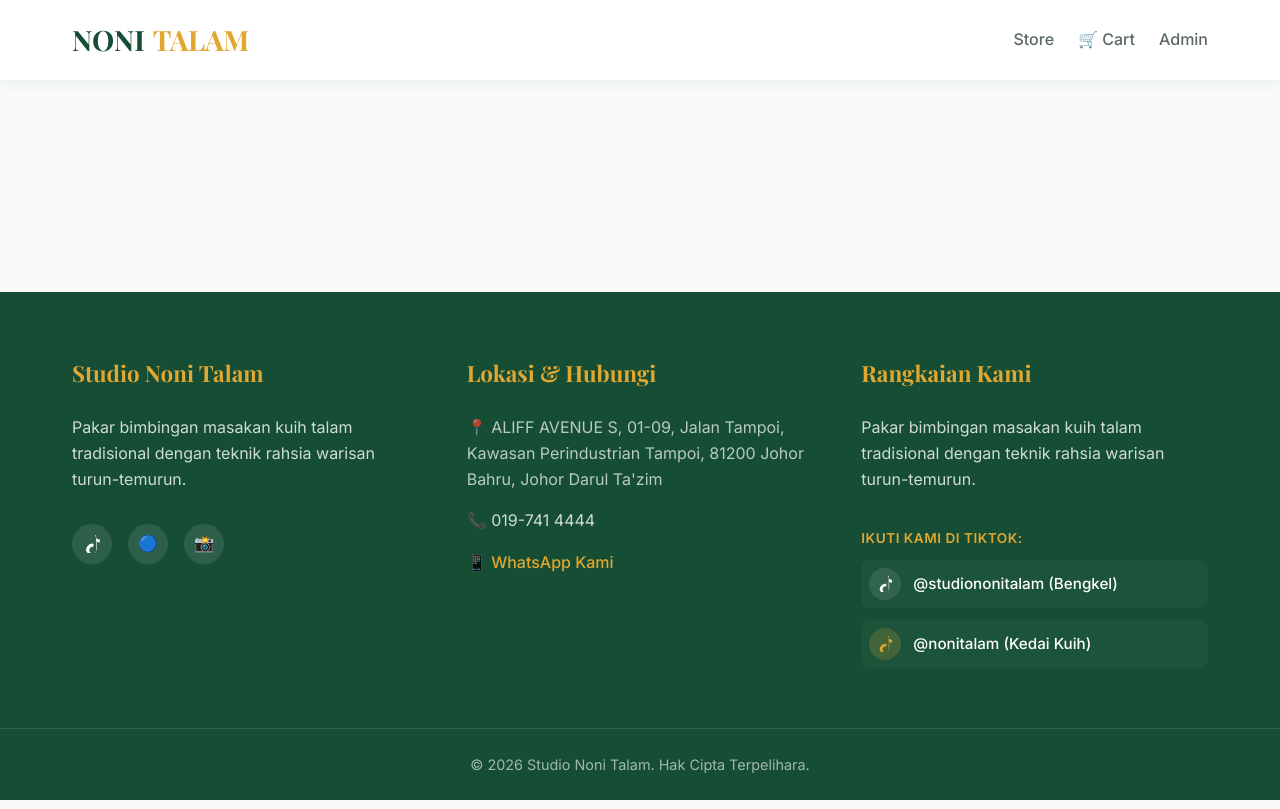
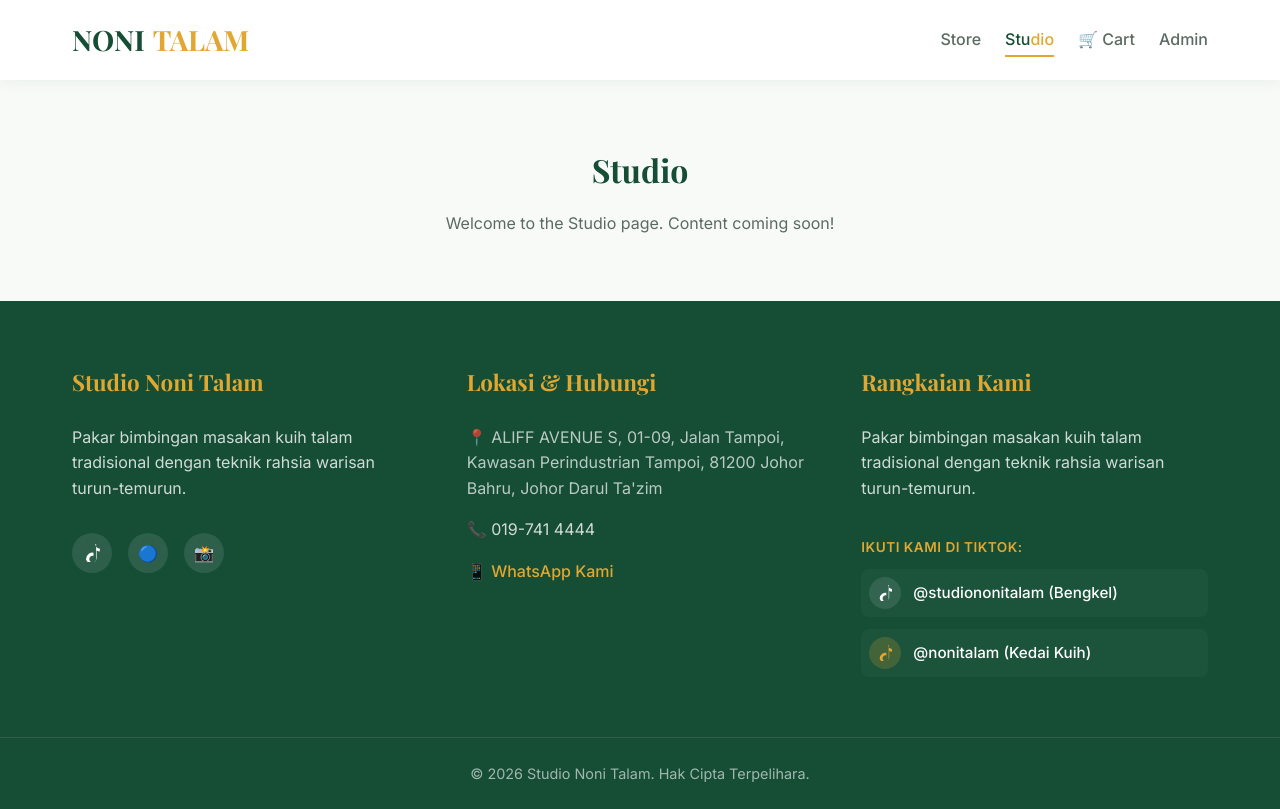
Before and after one commit to mirzu-code/produk-noni-talam, a React (Vite) app: page /studio in a window 1280 px wide. Built offline with nearby package versions, Linux system fonts and the light colour scheme; a web font is replaced by a local one.

Commit message:
tambah yang gi studio

```diff
--- a/src/App.jsx
+++ b/src/App.jsx
@@ -8,6 +8,7 @@ import Home from './pages/Home';
 import Login from './pages/Login';
 import Admin from './pages/Admin';
 import Checkout from './pages/Checkout';
+import Studio from './pages/Studio';
 import Footer from './components/Footer';
 
 const ProtectedRoute = ({ children }) => {
@@ -29,6 +30,7 @@ function App() {
               <main>
                 <Routes>
                   <Route path="/" element={<Home />} />
+                  <Route path="/studio" element={<Studio />} />
                   <Route path="/checkout" element={<Checkout />} />
                   <Route path="/login" element={<Login />} />
                   <Route
--- a/src/components/Navbar.jsx
+++ b/src/components/Navbar.jsx
@@ -23,6 +23,11 @@ const Navbar = () => {
         <div className="navbar-nav">
           <Link to="/" className={`nav-link ${location.pathname === '/' ? 'active' : ''}`}>
             Store
+          </Link>
+
+          <Link to="/studio" className={`nav-link ${location.pathname === '/studio' ? 'active' : ''}`}>
+            <span style={{ color: 'var(--color-primary)' }}>Stu</span>
+            <span style={{ color: 'var(--color-accent)' }}>dio</span>
           </Link>
 
           <Link to="/checkout" className={`nav-link cart-link ${location.pathname === '/checkout' ? 'active' : ''}`} style={{ display: 'flex', alignItems: 'center', gap: '5px' }}>
--- /dev/null
+++ b/src/pages/Studio.jsx
@@ -0,0 +1,14 @@
+import React from 'react';
+
+const Studio = () => {
+  return (
+    <div className="container" style={{ padding: '4rem 2rem', textAlign: 'center' }}>
+      <h1 className="animate-fade-up">Studio</h1>
+      <p className="animate-fade-up" style={{ marginTop: '1rem', color: 'var(--color-text-muted)' }}>
+        Welcome to the Studio page. Content coming soon!
+      </p>
+    </div>
+  );
+};
+
+export default Studio;
```
Also changed, not shown: src/index.css (+15 -5 lines).
